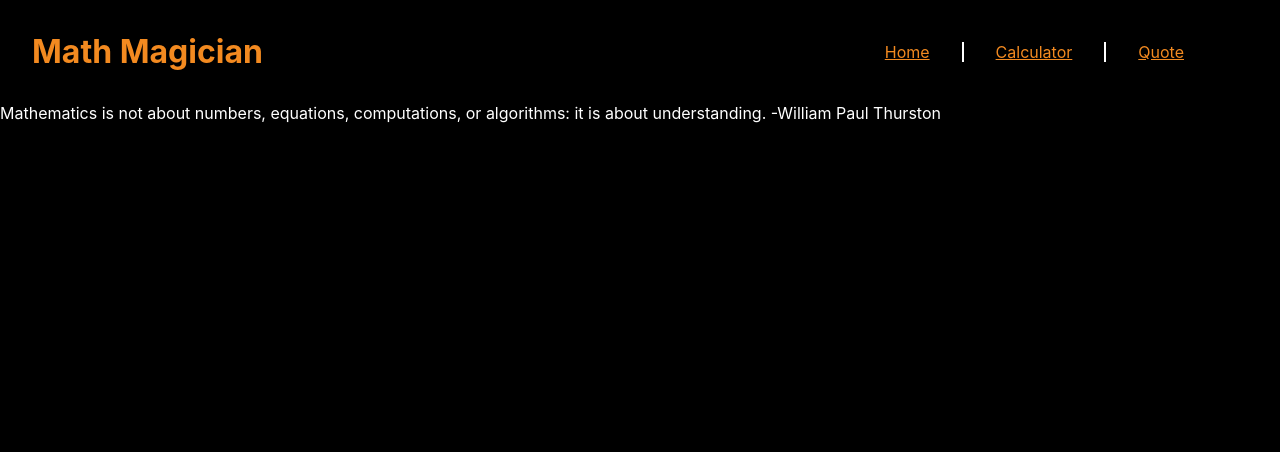
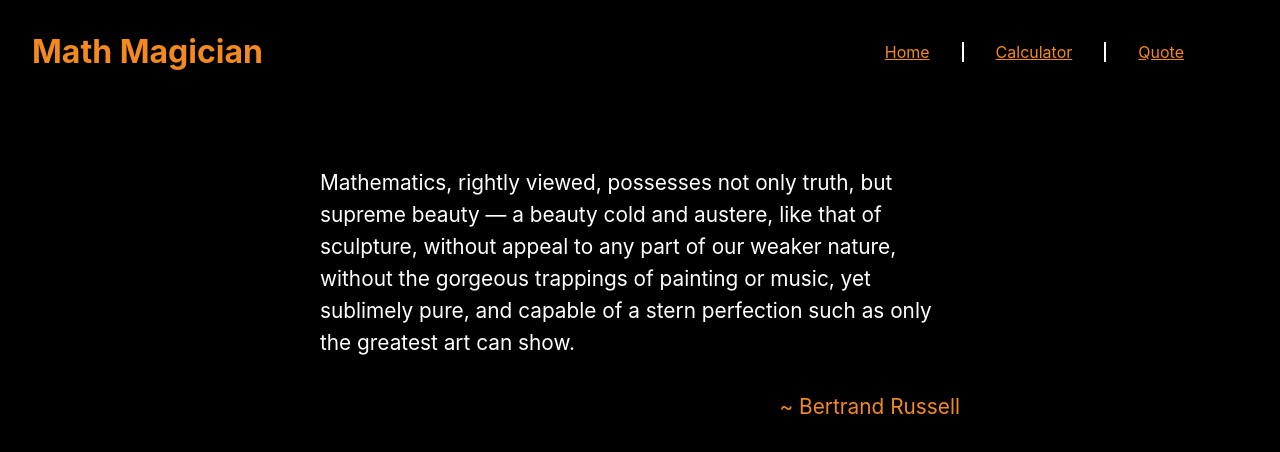
Before and after one commit to Rachelwebdev/math-magicians, a React (Create React App) app: page /quote in a window 1280 px wide. Shown: the top 452 px of the page. Built offline with nearby package versions, Linux system fonts and the light colour scheme; the HTML template or start-up script is replaced by a standard one.

Commit message:
Add styles to Quotes page

```diff
--- a/src/components/Quote.js
+++ b/src/components/Quote.js
@@ -1,11 +1,18 @@
 import React from 'react';
+import styles from '../styles/Quote.module.css';
 
 function Quote() {
   return (
     <>
-      <p className="quoteText">
-        Mathematics is not about numbers, equations, computations, or
-        algorithms: it is about understanding. -William Paul Thurston
+      <p className={styles.quoteText}>
+        Mathematics, rightly viewed, possesses not only truth, but supreme
+        beauty — a beauty cold and austere, like that of sculpture, without
+        appeal to any part of our weaker nature, without the gorgeous trappings
+        of painting or music, yet sublimely pure, and capable of a stern
+        perfection such as only the greatest art can show.
+        <br />
+        <br />
+        <p className={styles.quoteOwner}>~ Bertrand Russell</p>
       </p>
     </>
   );
--- /dev/null
+++ b/src/styles/Quote.module.css
@@ -0,0 +1,11 @@
+.quoteText {
+  width: 50%;
+  margin: 4rem auto 0;
+  line-height: 2rem;
+  font-size: 1.3rem;
+}
+
+.quoteOwner {
+  text-align: right;
+  color: rgb(243, 138, 32);
+}
```
